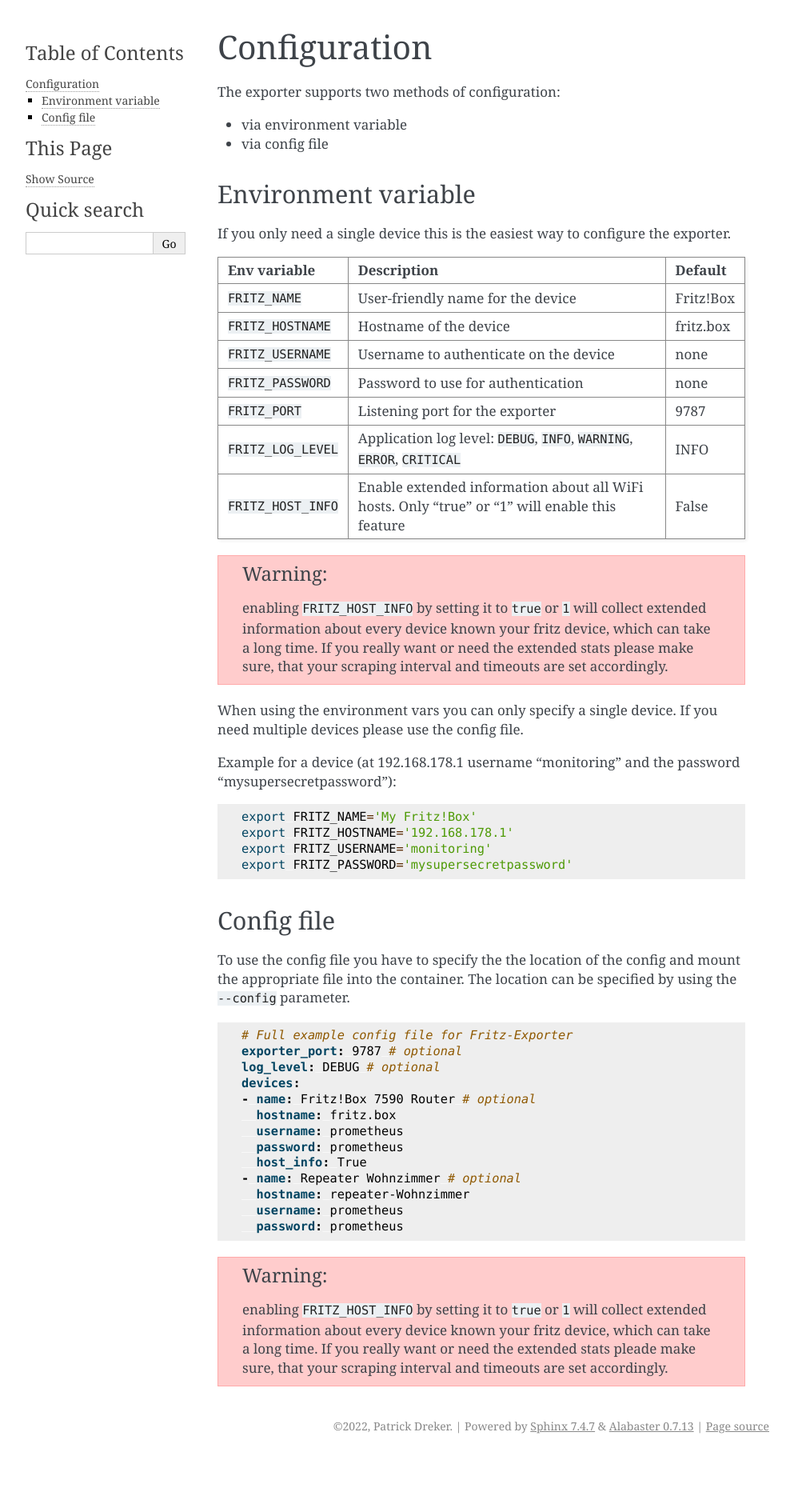
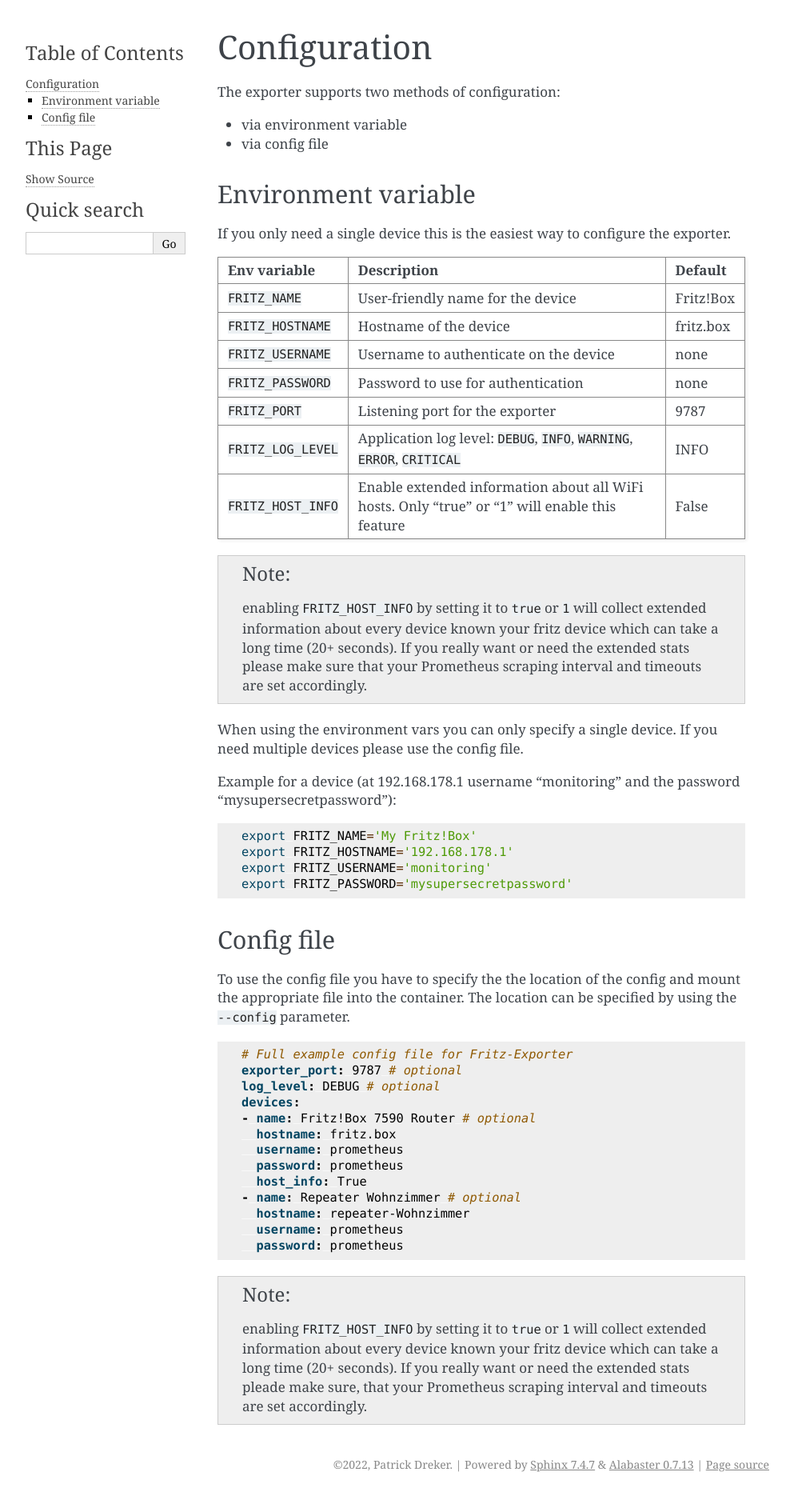
Before and after one commit to pdreker/fritz_exporter, a Sphinx documentation site: the page built from docs/configuration.rst, in a window 1280 px wide. Shown: the whole page at 80% size, without its empty margins (148-1141 px from the left). Built offline with Sphinx 7.4.7, drawn with Linux system fonts in a browser that asks for light colours; before the commit the page ends 1822 px from its top, so only the background shows below that.

Commit message:
docs: reduce warnings/caveats for "host_info"
host_info has been around for long enough and I have been running it forever without any problems. Make the docs sound less alarming, reduce the log message from WARN to INFO and just be more cool with it ;-)

```diff
--- a/docs/building.rst
+++ b/docs/building.rst
@@ -46,7 +46,7 @@ To verify correct operation just use curl against the running exporter. It shoul
 
 .. note::
 
-  If you have the ``host_info`` config enabled for one or more devices please be aware, that it may take a long time to receive the reply, as the metrics are read synchronuously when queried. Practical experience has shown that a device knowing around 70 WiFi devices may take 20-30s to reply to all metrics queries. So set appropriate timeouts.
+  If you have the ``host_info`` config enabled for one or more devices please be aware, that it may take a long time to receive the reply, as the metrics are read sequentially when queried. Practical experience has shown that a device knowing around 70 WiFi devices may take 20-30s to reply to all metrics queries. So set appropriate timeouts.
 
 Building and running locally (no containers)
 --------------------------------------------
--- a/docs/configuration.rst
+++ b/docs/configuration.rst
@@ -33,9 +33,9 @@ If you only need a single device this is the easiest way to configure the export
 |                     | hosts. Only "true" or "1" will enable this feature |           |
 +---------------------+----------------------------------------------------+-----------+
 
-.. warning::
+.. note::
 
-  enabling ``FRITZ_HOST_INFO`` by setting it to ``true`` or ``1`` will collect extended information about every device known your fritz device, which can take a long time. If you really want or need the extended stats please make sure, that your scraping interval and timeouts are set accordingly.
+  enabling ``FRITZ_HOST_INFO`` by setting it to ``true`` or ``1`` will collect extended information about every device known your fritz device which can take a long time (20+ seconds). If you really want or need the extended stats please make sure that your Prometheus scraping interval and timeouts are set accordingly.
 
 When using the environment vars you can only specify a single device. If you need multiple devices please use the config file.
 
@@ -71,6 +71,6 @@ To use the config file you have to specify the the location of the config and mo
       username: prometheus
       password: prometheus
 
-.. warning::
+.. note::
 
-  enabling ``FRITZ_HOST_INFO`` by setting it to ``true`` or ``1`` will collect extended information about every device known your fritz device, which can take a long time. If you really want or need the extended stats pleade make sure, that your scraping interval and timeouts are set accordingly.
+  enabling ``FRITZ_HOST_INFO`` by setting it to ``true`` or ``1`` will collect extended information about every device known your fritz device which can take a long time (20+ seconds). If you really want or need the extended stats pleade make sure, that your Prometheus scraping interval and timeouts are set accordingly.
--- a/docs/index.rst
+++ b/docs/index.rst
@@ -71,7 +71,7 @@ Known Problems
 * If you receive ``Fatal Python error: init_interp_main: can't initialize time`` when running the container you may have to update libseccomp on your Docker host. This issue mainly happens on Raspberry Pi and is triggered by a version of libseccomp2 which is too old. See https://askubuntu.com/questions/1263284/apt-update-throws-signature-error-in-ubuntu-20-04-container-on-arm (Method 2) and https://github.com/pdreker/fritz_exporter/issues/38.
 * On some boxes LAN Packet counters are stuck at 0 even though the box reports the stats as available.
 * Fritz!OS does not allow passwords longer than 32 characters (as of 07.25). If you try to use a longer password, the admin ui will simply discard all characters after the 32nd. The UI will also cut your inserted password down to 32 characters. So you will be able to login in the UI with the long password. The exporter however does not alter your password and requests will result in a ``401 Unauthorized`` error. So please be aware of this limit and choose a suitable password.
-* Collecting HostInfo (disabled by default) can be extremely slow and will cause some load on the device. It works, but is currently not recommended. If you enable this, make sure your scrape_timeouts are set appropriately (30s should be OK for most setups, but you may need to go even higher).
+* Collecting HostInfo (disabled by default) can be extremely slow and will cause some load on the device. It works, but it is slow as this feature needs two calls to the Fritz! device for every device it knows which will simply take some time. If you enable this, make sure your Prometheusm `scrape_timeouts` are set appropriately (30s should be OK for most setups, but you may need to go even higher).
 
 Grafana Dashboard
 -----------------
```
Also changed, not shown: 1 other file.
